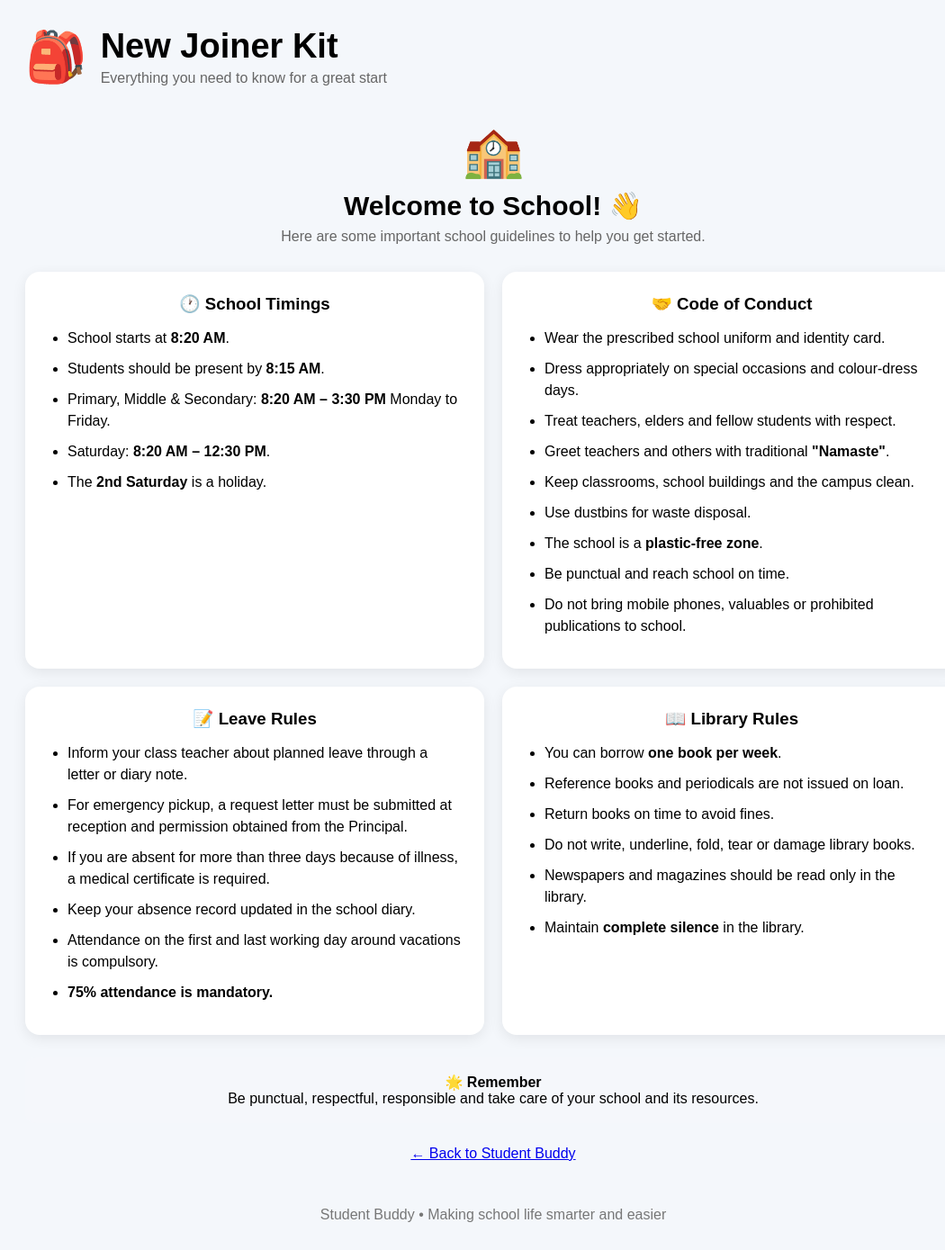
After one commit to snehad88/Student_Buddy, a Flask app: page /new-joiner in a window 1280 px wide. The commit adds this page. Shown: the whole page at 90% size, without its empty margins (92-1142 px from the left). Run offline with Flask 3, Linux system fonts and the light colour scheme.

Commit message:
Add student New Joiner Kit

```diff
--- a/app.py
+++ b/app.py
@@ -159,7 +159,13 @@ def home():
     return render_template(
         "index.html"
     )
+# =========================
+# New Joiner Kit
+# =========================
 
+@app.route("/new-joiner")
+def new_joiner():
+    return render_template("new_joiner.html")
 
 # ============================================================
 # Study Buddy
--- /dev/null
+++ b/templates/new_joiner.html
@@ -0,0 +1,357 @@
+<!DOCTYPE html>
+<html lang="en">
+
+<head>
+
+    <meta charset="UTF-8">
+
+    <meta name="viewport"
+          content="width=device-width, initial-scale=1.0">
+
+    <title>New Joiner Kit - Student Buddy</title>
+
+    <link rel="stylesheet"
+          href="{{ url_for('static', filename='style.css') }}">
+
+    <style>
+
+        .joiner-header {
+            text-align: center;
+            margin-bottom: 30px;
+        }
+
+        .joiner-icon {
+            font-size: 55px;
+            margin-bottom: 10px;
+        }
+
+        .joiner-header h2 {
+            margin-bottom: 8px;
+        }
+
+        .joiner-header p {
+            color: #666;
+        }
+
+        .joiner-grid {
+            display: grid;
+            grid-template-columns: repeat(2, 1fr);
+            gap: 20px;
+            margin-top: 25px;
+        }
+
+       .joiner-card {
+        background: white;
+        border-radius: 16px;
+        padding: 25px;
+        box-shadow: 0 4px 15px rgba(0, 0, 0, 0.08);
+        }
+
+        .joiner-card h3 {
+        margin-top: 0;
+        margin-bottom: 15px;
+        text-align: center;
+        }
+
+        .joiner-card ul {
+        padding-left: 22px;
+        margin-bottom: 0;
+        text-align: left;
+        }
+
+        .joiner-card li {
+            margin-bottom: 10px;
+            line-height: 1.5;
+            text-align: left;
+        }
+
+        .joiner-note {
+            margin-top: 25px;
+            padding: 18px;
+            border-radius: 12px;
+            background: #f5f7fb;
+            text-align: center;
+        }
+
+        .back-link {
+            display: inline-block;
+            margin-top: 25px;
+        }
+
+        @media (max-width: 700px) {
+
+            .joiner-grid {
+                grid-template-columns: 1fr;
+            }
+
+        }
+
+    </style>
+
+</head>
+
+
+<body>
+
+<div class="container">
+
+
+    <!-- Header -->
+
+    <header>
+
+        <div class="logo">🎒</div>
+
+        <div>
+
+            <h1>New Joiner Kit</h1>
+
+            <p>
+                Everything you need to know for a great start
+            </p>
+
+        </div>
+
+    </header>
+
+
+    <main>
+
+
+        <div class="joiner-header">
+
+            <div class="joiner-icon">
+                🏫
+            </div>
+
+            <h2>Welcome to School! 👋</h2>
+
+            <p>
+                Here are some important school guidelines
+                to help you get started.
+            </p>
+
+        </div>
+
+
+        <div class="joiner-grid">
+
+
+            <!-- School Timings -->
+
+            <div class="joiner-card">
+
+                <h3>🕐 School Timings</h3>
+
+                <ul>
+
+                    <li>
+                        School starts at <strong>8:20 AM</strong>.
+                    </li>
+
+                    <li>
+                        Students should be present by
+                        <strong>8:15 AM</strong>.
+                    </li>
+
+                    <li>
+                        Primary, Middle & Secondary:
+                        <strong>8:20 AM – 3:30 PM</strong>
+                        Monday to Friday.
+                    </li>
+
+                    <li>
+                        Saturday:
+                        <strong>8:20 AM – 12:30 PM</strong>.
+                    </li>
+
+                    <li>
+                        The <strong>2nd Saturday</strong>
+                        is a holiday.
+                    </li>
+
+                </ul>
+
+            </div>
+
+
+            <!-- Code of Conduct -->
+
+            <div class="joiner-card">
+
+                <h3>🤝 Code of Conduct</h3>
+
+                <ul>
+
+                    <li>
+                        Wear the prescribed school uniform
+                        and identity card.
+                    </li>
+
+                    <li>
+                        Dress appropriately on special
+                        occasions and colour-dress days.
+                    </li>
+
+                    <li>
+                        Treat teachers, elders and fellow
+                        students with respect.
+                    </li>
+
+                    <li>
+                        Greet teachers and others with
+                        traditional <strong>"Namaste"</strong>.
+                    </li>
+
+                    <li>
+                        Keep classrooms, school buildings
+                        and the campus clean.
+                    </li>
+
+                    <li>
+                        Use dustbins for waste disposal.
+                    </li>
+
+                    <li>
+                        The school is a
+                        <strong>plastic-free zone</strong>.
+                    </li>
+
+                    <li>
+                        Be punctual and reach school on time.
+                    </li>
+
+                    <li>
+                        Do not bring mobile phones, valuables
+                        or prohibited publications to school.
+                    </li>
+
+                </ul>
+
+            </div>
+
+
+            <!-- Leave Rules -->
+
+            <div class="joiner-card">
+
+                <h3>📝 Leave Rules</h3>
+
+                <ul>
+
+                    <li>
+                        Inform your class teacher about
+                        planned leave through a letter
+                        or diary note.
+                    </li>
+
+                    <li>
+                        For emergency pickup, a request
+                        letter must be submitted at reception
+                        and permission obtained from the Principal.
+                    </li>
+
+                    <li>
+                        If you are absent for more than
+                        three days because of illness,
+                        a medical certificate is required.
+                    </li>
+
+                    <li>
+                        Keep your absence record updated
+                        in the school diary.
+                    </li>
+
+                    <li>
+                        Attendance on the first and last
+                        working day around vacations is compulsory.
+                    </li>
+
+                    <li>
+                        <strong>75% attendance is mandatory.</strong>
+                    </li>
+
+                </ul>
+
+            </div>
+
+
+            <!-- Library Rules -->
+
+            <div class="joiner-card">
+
+                <h3>📖 Library Rules</h3>
+
+                <ul>
+
+                    <li>
+                        You can borrow
+                        <strong>one book per week</strong>.
+                    </li>
+
+                    <li>
+                        Reference books and periodicals
+                        are not issued on loan.
+                    </li>
+
+                    <li>
+                        Return books on time to avoid fines.
+                    </li>
+
+                    <li>
+                        Do not write, underline, fold,
+                        tear or damage library books.
+                    </li>
+
+                    <li>
+                        Newspapers and magazines should
+                        be read only in the library.
+                    </li>
+
+                    <li>
+                        Maintain <strong>complete silence</strong>
+                        in the library.
+                    </li>
+
+                </ul>
+
+            </div>
+
+
+        </div>
+
+
+        <div class="joiner-note">
+
+            <strong>🌟 Remember</strong>
+
+            <p>
+                Be punctual, respectful, responsible
+                and take care of your school and its resources.
+            </p>
+
+        </div>
+
+
+        <a href="/" class="back-link">
+            ← Back to Student Buddy
+        </a>
+
+
+    </main>
+
+
+    <footer>
+
+        <p>
+            Student Buddy • Making school life smarter and easier
+        </p>
+
+    </footer>
+
+
+</div>
+
+</body>
+
+</html>
```
Also changed, not shown: templates/index.html (+5 -3 lines).
